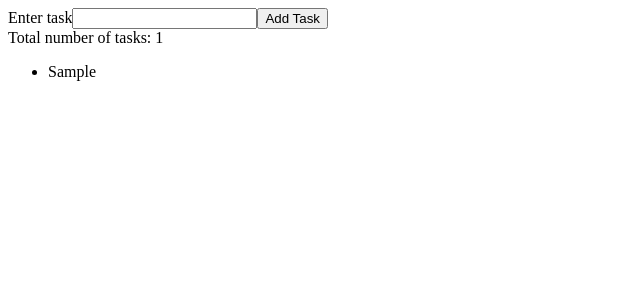
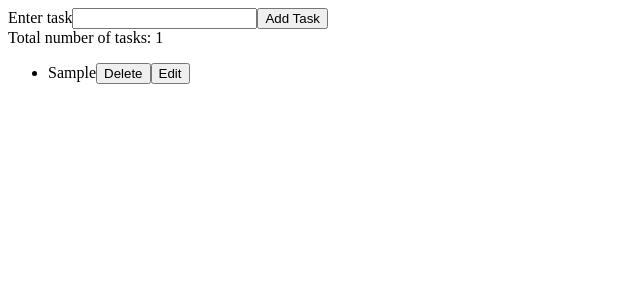
Before and after one commit to jluong23/Task-App, a React (Create React App) app: page / in a window 1280 px wide. Both pictures are taken after typing "Sample" into the empty fields and a click on the button "Add Task". Shown: the top 300 px of the page, without its empty margins (0-640 px from the left). Built offline with nearby package versions, Linux system fonts and the light colour scheme.

Commit message:
Start on edit button implementation, unsure how to read input

```diff
--- a/src/App.js
+++ b/src/App.js
@@ -11,6 +11,7 @@ class App extends Component {
       task: {
         text: '',
         id: uniqid(),
+        edit: false,
       },
       tasks: [],
       numTasks: 0,
@@ -35,6 +36,7 @@ class App extends Component {
       task: {
         text: '',
         id: uniqid(),
+        edit: false,
       },
     });
   };
--- a/src/components/Overview.js
+++ b/src/components/Overview.js
@@ -11,6 +11,16 @@ const Overview = (props) => {
     props.setTasks(newList);
   }
 
+  function handleEditTask(id, e) {
+    const newList = props.tasks.map((task) => {
+      if(task.id === id){
+        return {text: task.text, id: task.id, edit: !task.edit};
+      }
+      return task;
+    });
+    props.setTasks(newList);
+  }
+
   return (
     <div>
       {totalTasksDescription}
@@ -19,13 +29,18 @@ const Overview = (props) => {
           return(
             <li key={task.id}>
               <span>
-                {task.text}
+                {task.edit ? <input type="text" /> : task.text}
               </span>
-              {/* <span>
-                <button onClick={handleDeleteTask(task.id)}>
+              <span>
+                <button onClick={() => handleDeleteTask(task.id)}>
                   {"Delete"}
                 </button>
-              </span> */}
+              </span>
+              <span>
+                <button onClick={(e) => handleEditTask(task.id, e)}>
+                  {task.edit ? "Save" : "Edit"}
+                </button>
+              </span>
             </li>
           )
         })}
```
